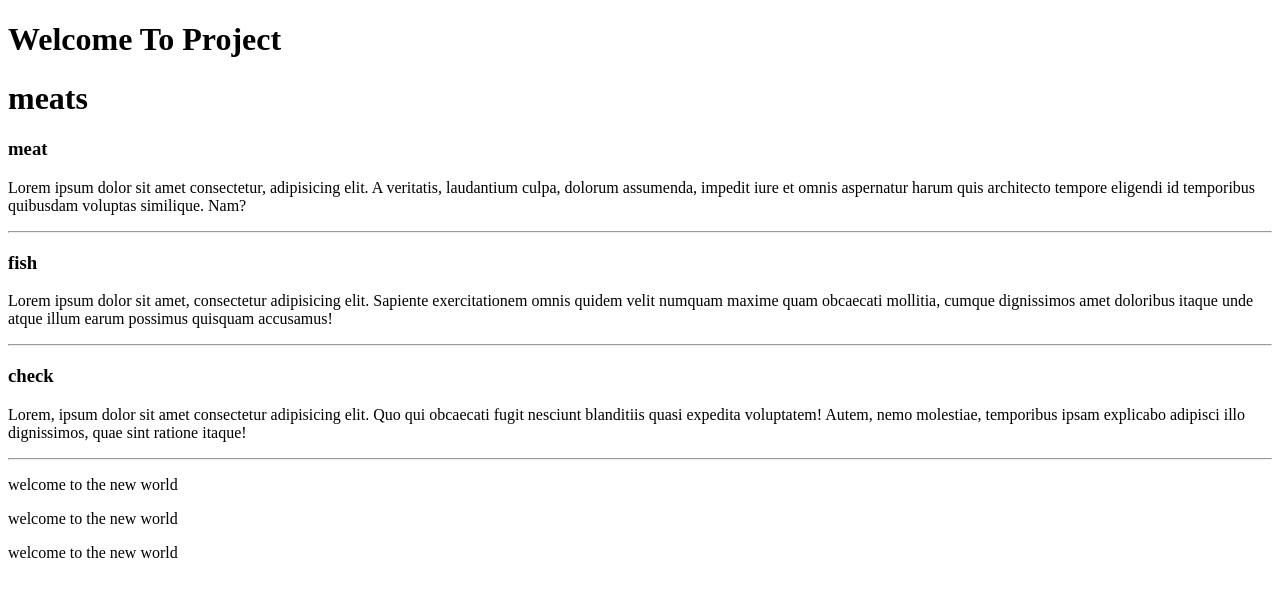
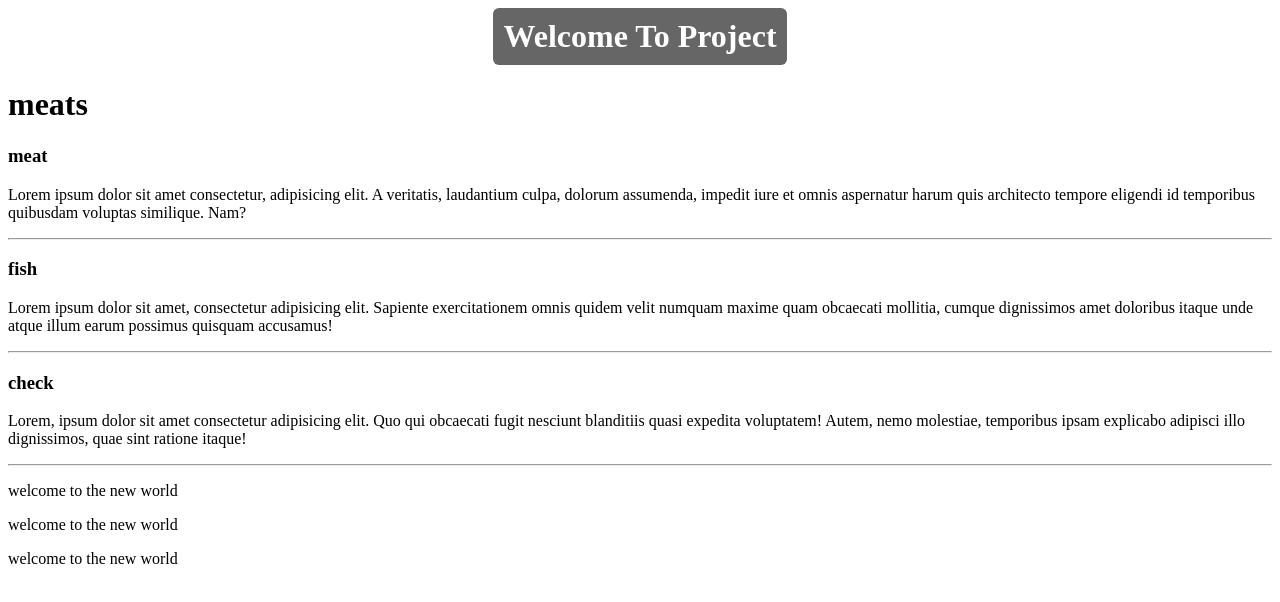
Before and after one commit to mohamedshapka/First_Project, a plain HTML site: page index.html in a window 1280 px wide. Drawn offline with Linux system fonts and the light colour scheme.

Commit message:
Design Files

```diff
--- a/index.html
+++ b/index.html
@@ -6,6 +6,7 @@
     <meta http-equiv="X-UA-Compatible" content="IE=edge" />
     <meta name="viewport" content="width=device-width, initial-scale=1.0" />
     <title>market</title>
+    <link rel="stylesheet" href="style.css">
     <meta name="discription " content="welcome in my market " />
   </head>
 
@@ -15,7 +16,7 @@
       2-no
       3-to heading
     -->
-    <h1>Welcome To Project</h1>
+    <h1 class="header">Welcome To Project</h1>
     <h1>meats</h1>
     <h3>meat</h3>
     <p>
--- /dev/null
+++ b/style.css
@@ -0,0 +1,13 @@
+.header {
+  background-color: #666;
+  color: white;
+  width: fit-content;
+  padding: 10px;
+  border-radius: 6px;
+  margin: auto;
+  transition: .5s;
+}
+.header:hover {
+  background-color: black;
+  color: red;
+}
```
